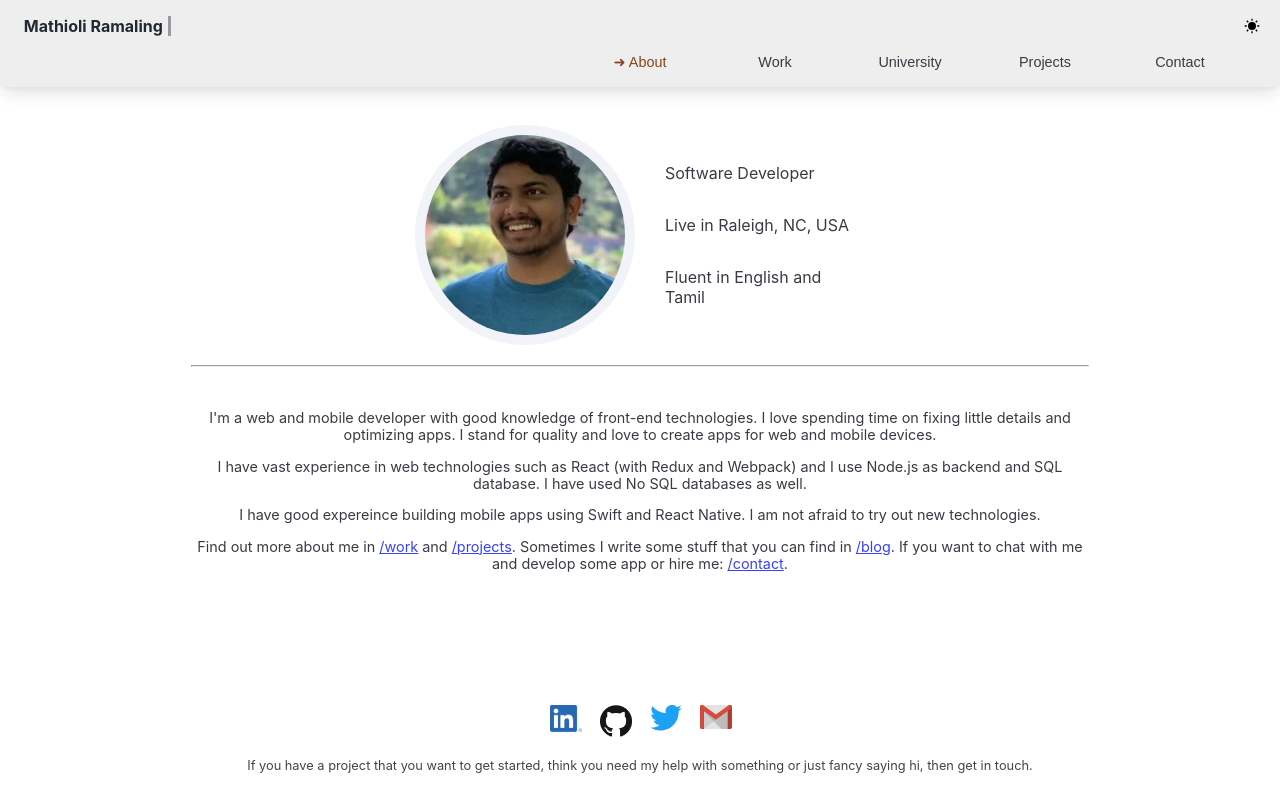
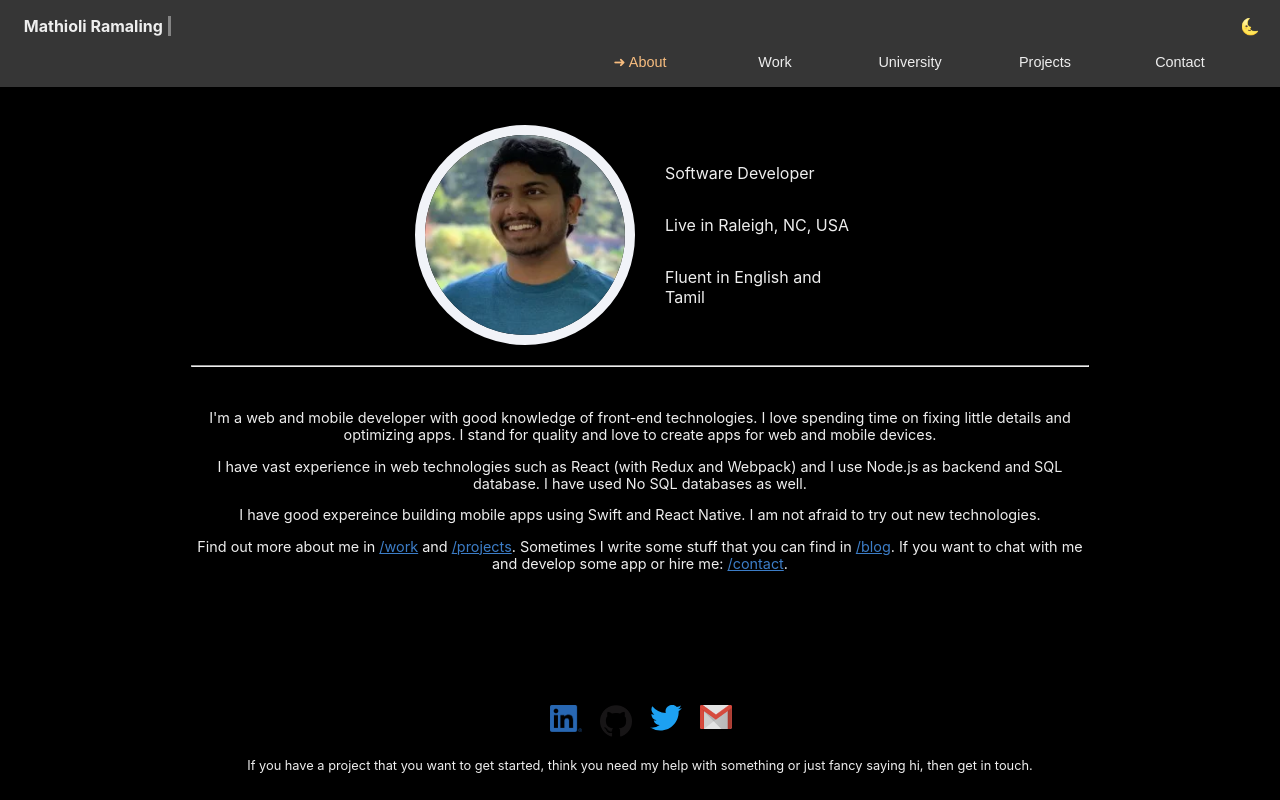
Before and after one commit to madi031/portfolio, a React (Create React App) app: page / in a window 1280 px wide. Built offline with nearby package versions, Linux system fonts and the light colour scheme.

Commit message:
Update day/night mode icon

```diff
--- a/src/components/ModeDetector.js
+++ b/src/components/ModeDetector.js
@@ -2,10 +2,6 @@ import React, {
   useEffect,
   useState,
 } from 'react';
-import {
-  RiMoonLine,
-  RiSunFill,
-} from 'react-icons/ri';
 
 const NIGHT_MODE = 'IS_NIGHT_MODE_ON';
 
@@ -16,10 +12,19 @@ const ModeDetector = () => {
     // Local storage stores value as string. JSON.parse converts it into boolean
     let isNightModeOn = JSON.parse(localStorage.getItem(NIGHT_MODE));
 
-    if (isNightModeOn !== undefined && isNightMode !== null) {
+    if (isNightModeOn !== undefined && isNightModeOn !== null) {
       setNightMode(isNightModeOn);
 
       if (isNightModeOn) {
+        document.getElementsByTagName('body')[0].classList.toggle('night');
+      }
+    } else {
+      let d = new Date();
+      let hr = d.getHours();
+
+      // set night mode on by default, if user preference is not present and time is night
+      if (hr <= 8 || hr >= 18) {
+        setNightMode(true);
         document.getElementsByTagName('body')[0].classList.toggle('night');
       }
     }
@@ -41,9 +46,25 @@ const ModeDetector = () => {
   };
 
   if (isNightMode) {
-    return <RiMoonLine onClick={toggleMode} />;
+    return (
+      <span
+        aria-label='Night Mode'
+        role='img'
+        onClick={toggleMode}
+      >
+        🌜
+      </span>
+    );
   } else {
-    return <RiSunFill onClick={toggleMode} />;
+    return (
+      <span
+        aria-label='Day Mode'
+        role='img'
+        onClick={toggleMode}
+      >
+        🌞
+      </span>
+    );
   }
 };
 
--- a/src/styles/Header.css
+++ b/src/styles/Header.css
@@ -63,13 +63,9 @@
   padding: 0 20px;
 }
 
-.titleContainer svg {
+.titleContainer span {
   align-self: center;
   cursor: pointer;
-}
-
-.night .titleContainer svg {
-  fill: var(--night-font-color);
 }
 
 .wrapper {
--- a/src/styles/Projects.css
+++ b/src/styles/Projects.css
@@ -66,6 +66,7 @@
   font-weight: 600;
   height: 30px;
   text-align: center;
+  white-space: nowrap;
   width: 120px;
 }
 
--- a/src/styles/Work.css
+++ b/src/styles/Work.css
@@ -151,6 +151,7 @@
   font-weight: 600;
   height: 30px;
   text-align: center;
+  white-space: nowrap;
   width: 120px;
 }
 
```
